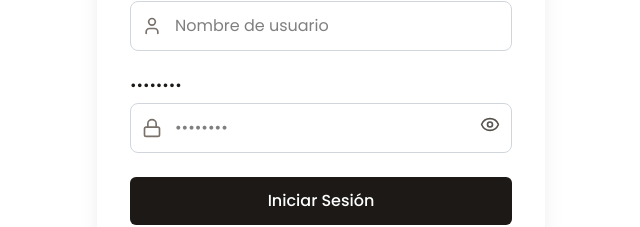
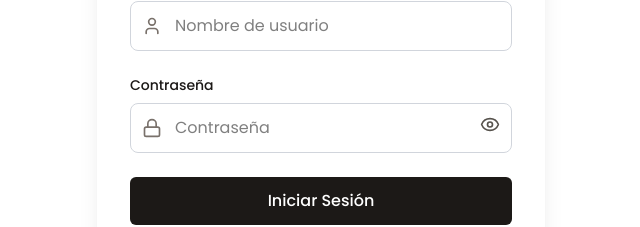
Before and after one commit to Sebas91ts/INMUEBLE_FRONTEND_WEB, a React (Vite) app: page /login in a window 1280 px wide. Shown: the part 349-576 px from the top of the page, without its empty margins (319-959 px from the left). Built offline with nearby package versions, Linux system fonts and the light colour scheme; no server answers.

Commit message:
Rutas, Login, recuperación de contraseña

```diff
--- a/src/pages/login.jsx
+++ b/src/pages/login.jsx
@@ -187,7 +187,7 @@ export default function LoginForm() {
 
               {/* Campos comunes (Login y Registro) */}
               <InputField icon={User} name="username" placeholder="Nombre de usuario" value={formData.username} onChange={handleInputChange} error={errors.username} />
-              <InputField icon={Lock} name="password" type={showPassword ? 'text' : 'password'} placeholder="••••••••" value={formData.password} onChange={handleInputChange} error={errors.password} suffix={
+              <InputField icon={Lock} name="password" type={showPassword ? 'text' : 'password'} placeholder="Contraseña" value={formData.password} onChange={handleInputChange} error={errors.password} suffix={
                 <button type='button' onClick={() => setShowPassword(!showPassword)} className="text-stone-600 hover:text-stone-900">
                   {showPassword ? <EyeOff size={20} /> : <Eye size={20} />}
                 </button>
```
